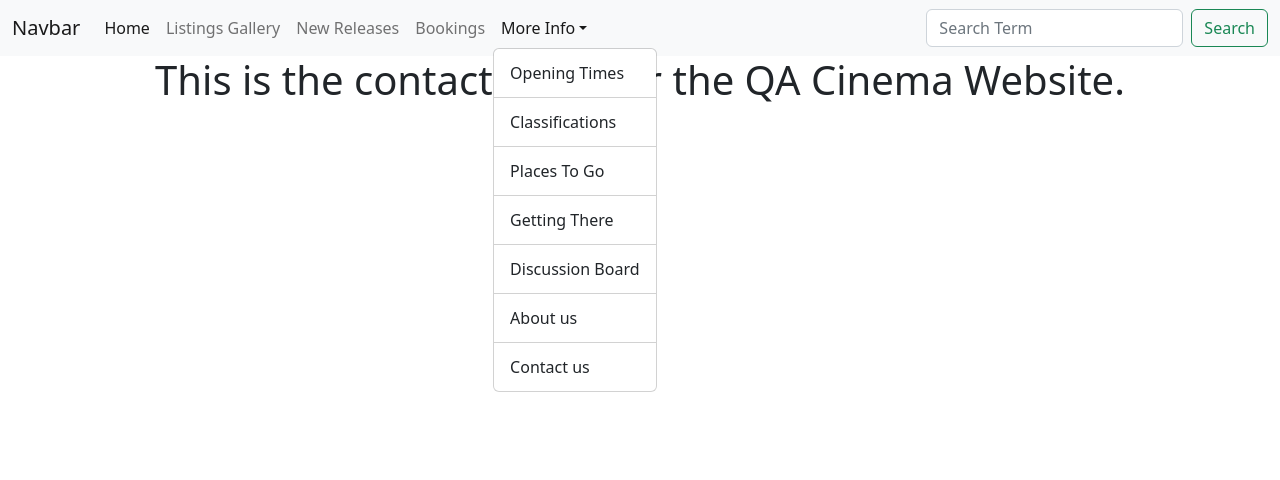
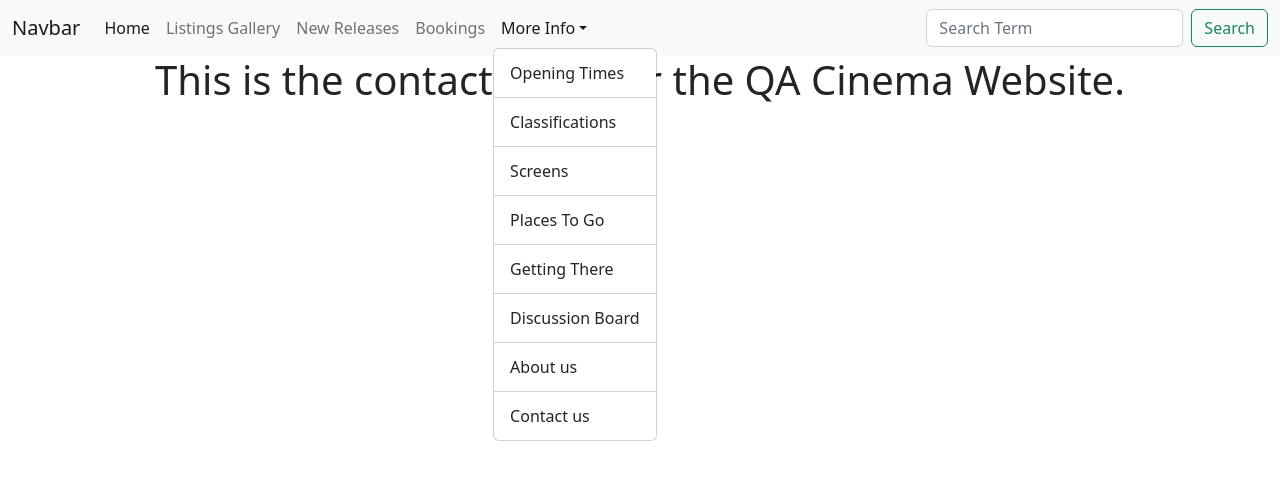
Before and after one commit to QAC-Sierra/QACinemas, a React (Create React App) app in the folder qac-site/: page /contact in a window 1280 px wide. Both pictures are taken after a click on the link "More Info". Shown: the top 480 px of the page. Built offline with nearby package versions, Linux system fonts and the light colour scheme.

Commit message:
QAC-33 #done #comment Added Screens to navigation bar

```diff
--- a/qac-site/src/components/NavigationBar.jsx
+++ b/qac-site/src/components/NavigationBar.jsx
@@ -88,6 +88,11 @@ const NavigationBar = () => {
                     </CDropdownItem>
                     <CDropdownDivider />
 
+                    <CDropdownItem href="./Screens">
+                      Screens
+                    </CDropdownItem>
+                    <CDropdownDivider />
+
                     <CDropdownItem href="./Places-To-Go">
                       Places To Go
                     </CDropdownItem>
```
